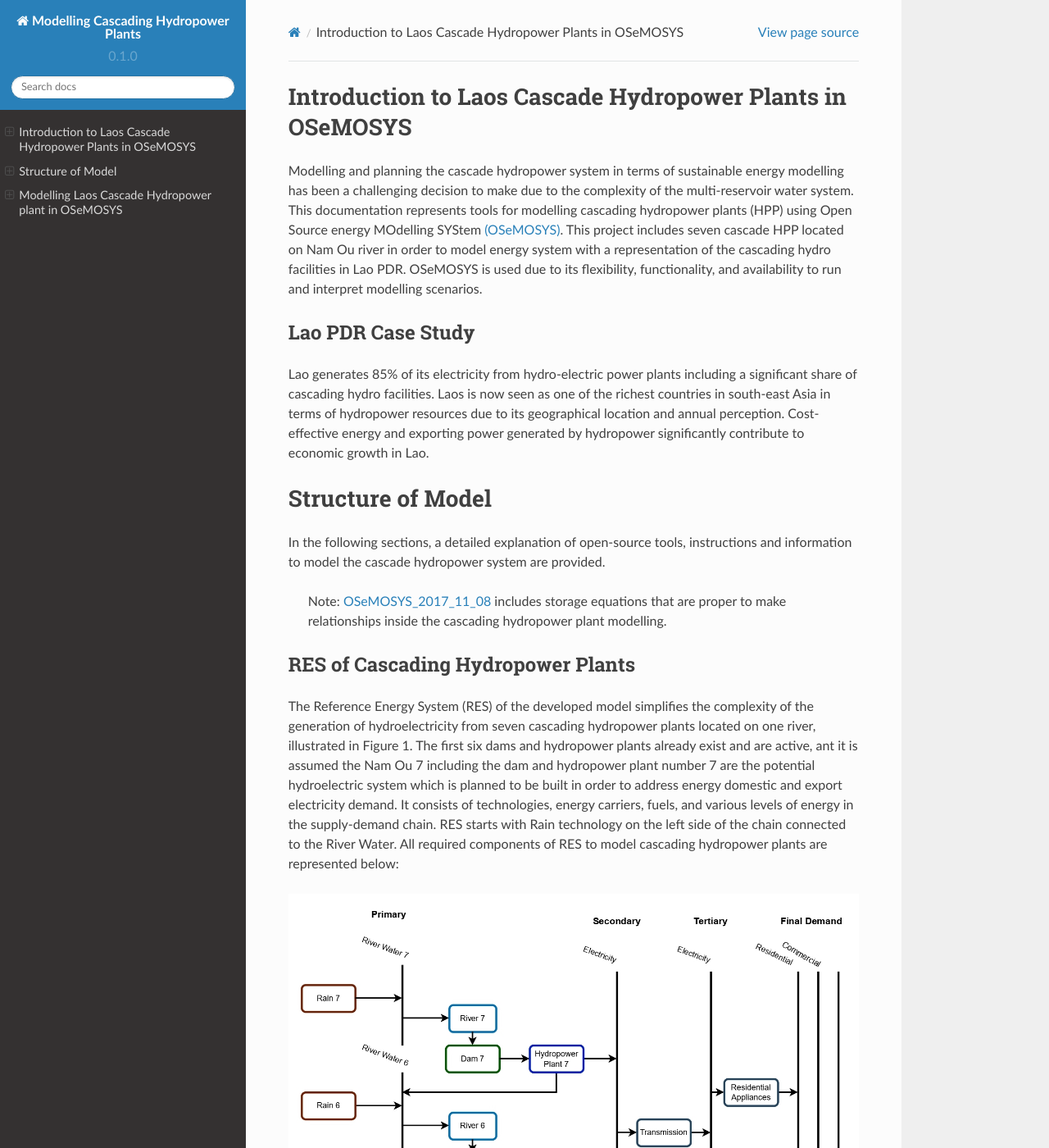
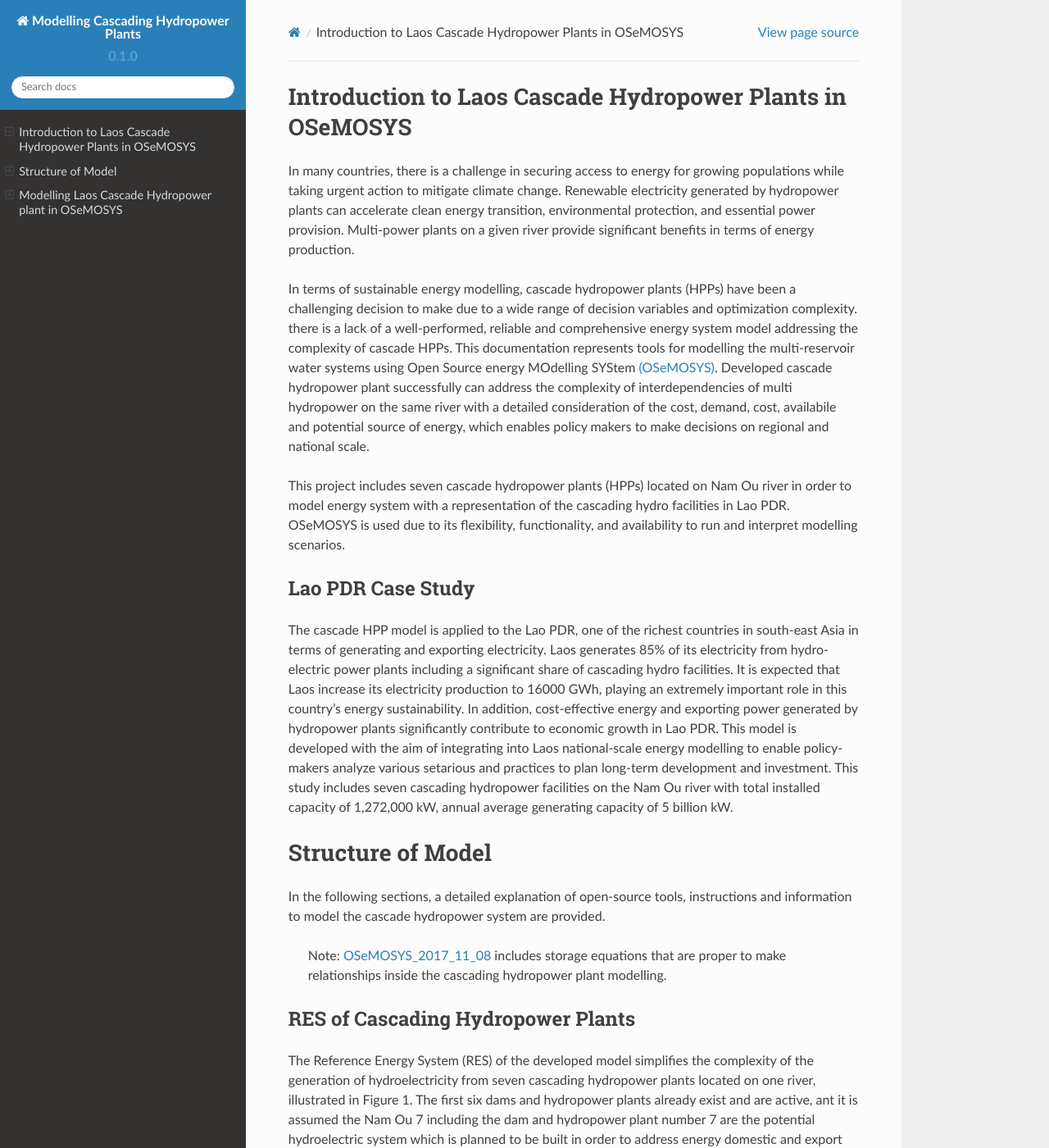
Before and after one commit to YSaedi/Laos_Cascading_HydropowerPlants, a Sphinx documentation site: the page built from docs/source/index.rst, in a window 1280 px wide and 1400 px high. Shown: the whole window at 82% size. Built offline with Sphinx 7.4.7 and the Read the Docs theme 2.0.0, drawn with Linux system fonts in a browser that asks for light colours; some of the changed text lies outside the part shown.

Commit message:
Update index.rst

```diff
--- a/docs/source/index.rst
+++ b/docs/source/index.rst
@@ -1,11 +1,16 @@
 Introduction to Laos Cascade Hydropower Plants in OSeMOSYS
 ==============================================================
+In many countries, there is a challenge in securing access to energy for growing populations while taking urgent action to mitigate climate change. Renewable electricity generated by hydropower plants can accelerate clean energy transition, environmental protection, and essential power provision. Multi-power plants on a given river provide significant benefits in terms of energy production.
 
-Modelling and planning the cascade hydropower system in terms of sustainable energy modelling has been a challenging decision to make due to the complexity of the multi-reservoir water system. This documentation represents tools for modelling cascading hydropower plants (HPP) using Open Source energy MOdelling SYStem `(OSeMOSYS)  <https://github.com/OSeMOSYS/OSeMOSYS_GNU_MathProg/blob/AlternateStorageCode/src/osemosys_short.txt/>`_. This project includes seven cascade HPP located on Nam Ou river in order to model energy system with a representation of the cascading hydro facilities in Lao PDR. OSeMOSYS is used due to its flexibility, functionality, and availability to run and interpret modelling scenarios.
+
+In terms of sustainable energy modelling, cascade hydropower plants (HPPs) have been a challenging decision to make due to a wide range of decision variables and optimization complexity. there is a lack of a well-performed, reliable and comprehensive energy system model addressing the complexity of cascade HPPs. This documentation represents tools for modelling the multi-reservoir water systems using Open Source energy MOdelling SYStem `(OSeMOSYS)  <https://github.com/OSeMOSYS/OSeMOSYS_GNU_MathProg/blob/AlternateStorageCode/src/osemosys_short.txt/>`_. Developed cascade hydropower plant successfully can address the complexity of interdependencies of multi hydropower on the same river with a detailed consideration of the cost, demand, cost, availabile and potential source of energy, which enables policy makers to make decisions on regional and national scale.
+
+This project includes seven cascade hydropower plants (HPPs) located on Nam Ou river in order to model energy system with a representation of the cascading hydro facilities in Lao PDR. OSeMOSYS is used due to its flexibility, functionality, and availability to run and interpret modelling scenarios.
 
 Lao PDR Case Study
 --------------------------------------
-Lao generates 85% of its electricity from hydro-electric power plants including a significant share of cascading hydro facilities. Laos is now seen as one of the richest countries in south-east Asia in terms of hydropower resources due to its geographical location and annual perception. Cost-effective energy and exporting power generated by hydropower significantly contribute to economic growth in Lao.
+The cascade HPP model is applied to the Lao PDR, one of the richest countries in south-east Asia in terms of generating and exporting electricity. Laos generates 85% of its electricity from hydro-electric power plants including a significant share of cascading hydro facilities. It is expected that Laos increase its electricity production to 16000 GWh, playing an extremely important role in this country’s energy sustainability. In addition, cost-effective energy and exporting power generated by hydropower plants significantly contribute to economic growth in Lao PDR.
+This model is developed with the aim of integrating into Laos national-scale energy modelling to enable policy-makers analyze various setarious and practices to plan long-term development and investment. This study includes seven cascading hydropower facilities on the Nam Ou river with total installed capacity of 1,272,000 kW, annual average generating capacity of 5 billion kW.
 
 Structure of Model
 ====================================
@@ -232,6 +237,9 @@
 
 Modelling Laos Cascade Hydropower plant in OSeMOSYS
 ========================================================
+The Cascade hydropower plant model is generated based on a RES, temporal representation, power system specification, and clustered land productivity data. Adapting Clewsy provides the opportunity to structure the core model without time-consuming manual data entry generating. S
+
+
 
 OSeMOSYS
 ------------------------------------------------------
```
